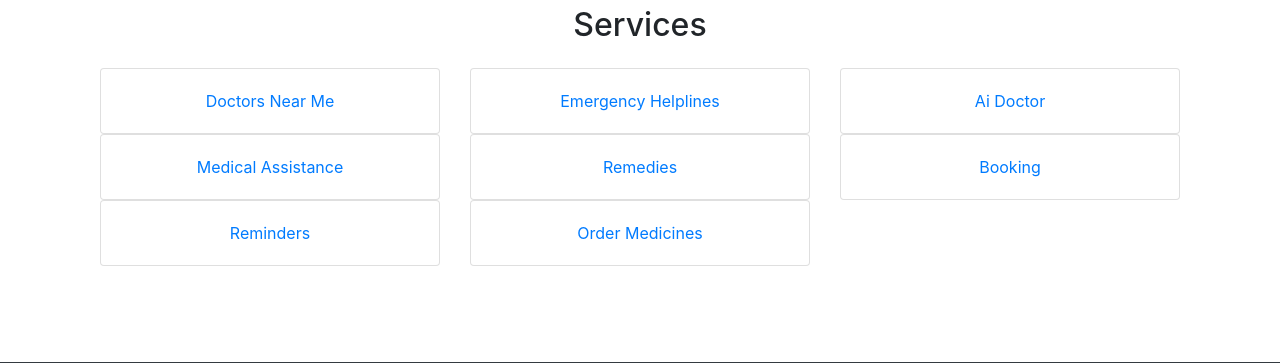
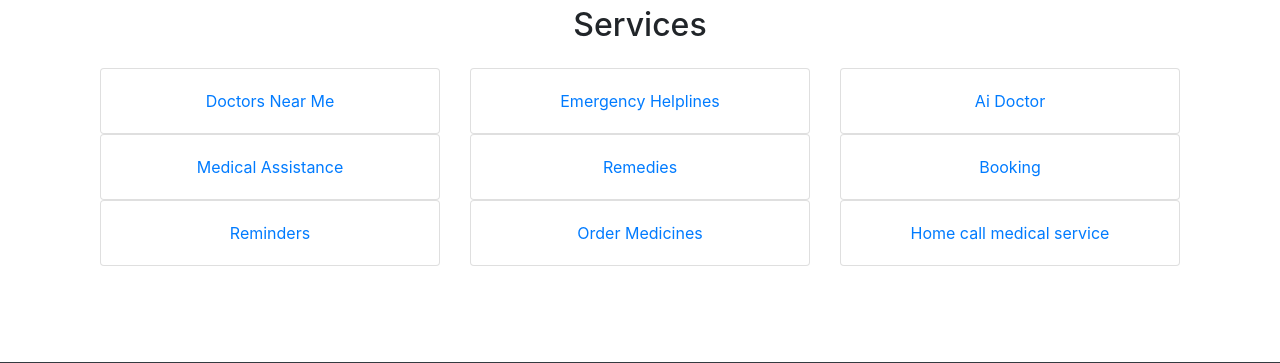
Before and after one commit to AJAmit17/NammaDoctor, a Django app: page /services/ in a window 1280 px wide. Shown: the part 154-517 px from the top of the page. Run offline with Django 4.2, Linux system fonts and the light colour scheme; some libraries are stand-ins or nearby versions.

Commit message:
added one extra service

```diff
--- a/ndapp/templates/ndapp/home.html
+++ b/ndapp/templates/ndapp/home.html
@@ -81,7 +81,7 @@
                 <a href="#" class="card-link" target="_blank">
                   <div class="card">
                     <div class="card-body">
-                      <h5 class="card-title">First Aid / Remedies</h5>
+                      <h5 class="card-title">First Aid</h5>
                       <p class="card-text">Access emergency medical services 24/7.</p>
                     </div>
                   </div>
--- a/ndapp/templates/ndapp/services.html
+++ b/ndapp/templates/ndapp/services.html
@@ -62,6 +62,13 @@
                     </div>
                 </div>
             </div>
+            <div class="col-md-4">
+                <div class="card text-center">
+                    <div class="card-body">
+                        <a href="#" class="card-link" target="_blank">Home call medical service</a>
+                    </div>
+                </div>
+            </div>
         </div>
     </div>
 
```
